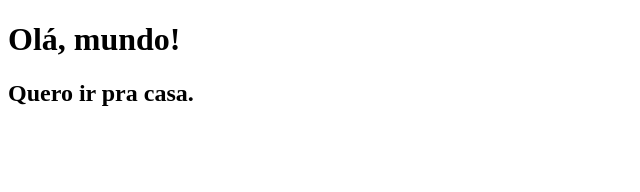
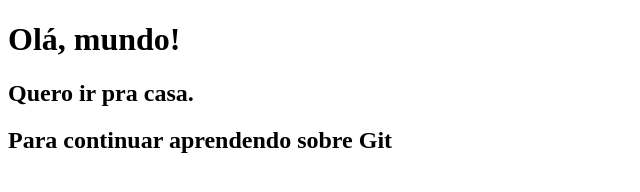
Before and after one commit to lucascruzestudo/demoeng, a plain HTML site: page index.html in a window 1280 px wide. Shown: the whole page, without its empty margins (0-640 px from the left). Drawn offline with Linux system fonts and the light colour scheme.

Commit message:
alterando arquivo

```diff
--- a/index.html
+++ b/index.html
@@ -9,5 +9,6 @@
 <body>
     <h1>Olá, mundo!</h1>
     <h2>Quero ir pra casa.</h2>
+    <h2>Para continuar aprendendo sobre Git</h2>
 </body>
 </html>
```
